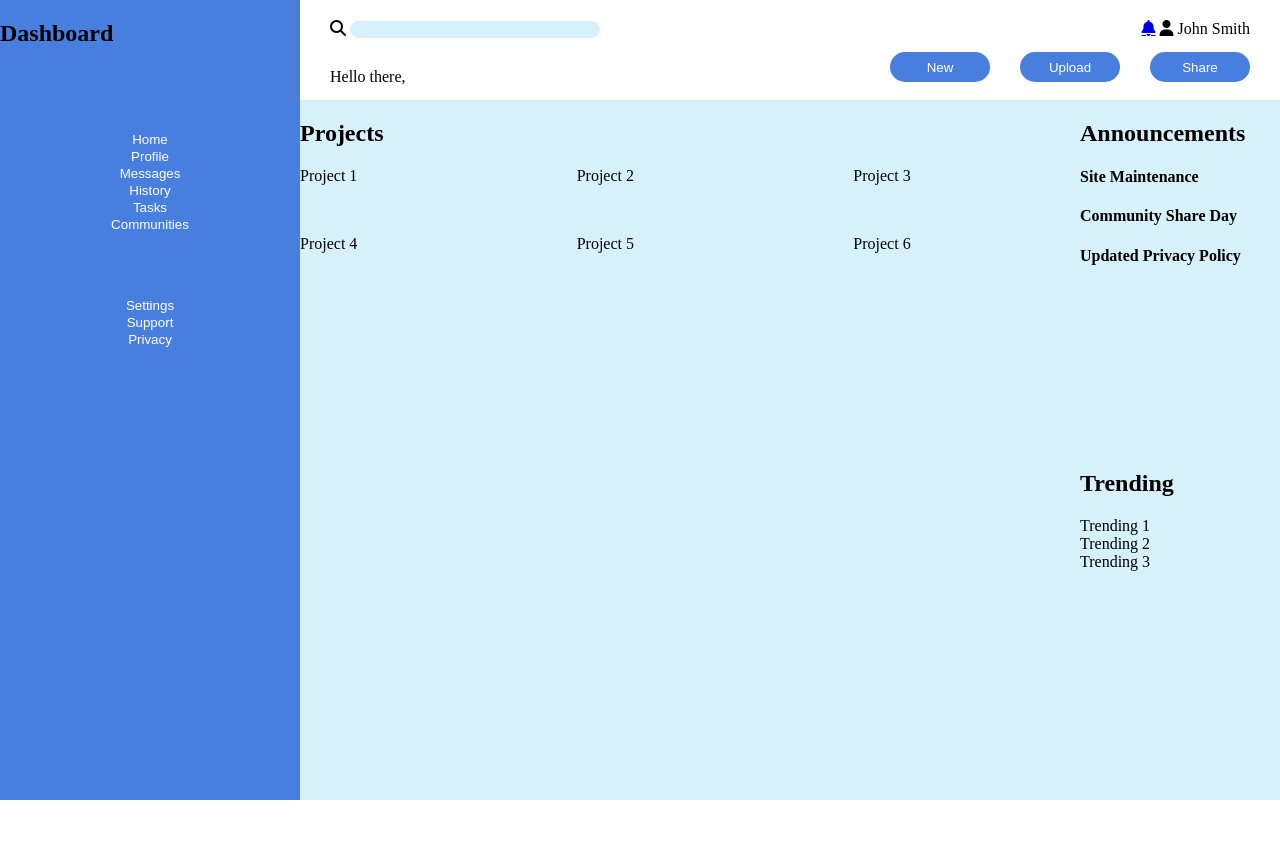
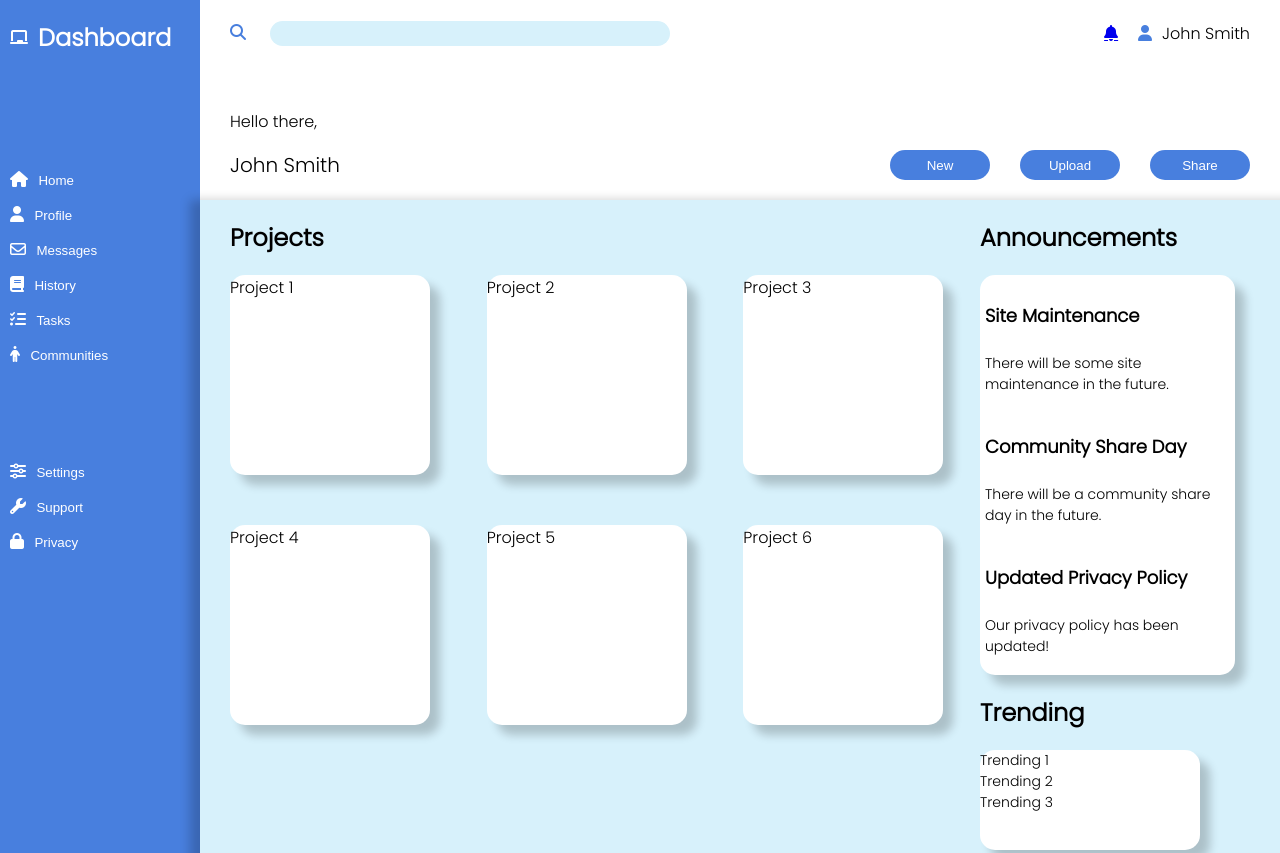
Before and after one commit to GabeEss/Admin-Dashboard, a plain HTML site: page index.html in a window 1280 px wide. Shown: the top 853 px of the page. Before the commit the page ends 800 px from the top, so only its background shows below. Drawn offline with Linux system fonts and the light colour scheme; a web font is replaced by a local one.

Commit message:
Tweaked the layout of the dashboard so that the icons aligned on the sidebar. Formatted and styled the containers in the main content.

```diff
--- a/index.html
+++ b/index.html
@@ -7,6 +7,9 @@
     <title>Dashboard</title>
     <link rel="stylesheet" href="styles.css">
     <script src="https://kit.fontawesome.com/7bad907976.js" crossorigin="anonymous"></script>
+    <link rel="preconnect" href="https://fonts.googleapis.com">
+    <link rel="preconnect" href="https://fonts.gstatic.com" crossorigin>
+    <link href="https://fonts.googleapis.com/css2?family=Hanken+Grotesk:wght@300&family=Poppins:wght@300&family=Rubik+80s+Fade&display=swap" rel="stylesheet">
 </head>
 <script>
     const DEFAULT_USERNAME = "John Smith";
@@ -22,11 +25,11 @@
                 </div>
 
                 <div class="user">
-                    <label for="bell"></label>
-                    <a href="#" class="fa-solid fa-bell"></a>
-
+                    <label for="bell" id="bell"><a href="#" class="fa-solid fa-bell"></a></label>
+                    <div class="user-header">
                         <i class="fa-solid fa-user"></i>
                         <span class="username"></span>
+                    </div>
                 </div>
               </form>
         </div>
@@ -44,20 +47,48 @@
     </header>
     <sidebar>
         <div class="dashboard-title">
-            <h2>Dashboard</h2>
+            <label for="dashboardicon"><i class="fa-solid fa-chalkboard"></i></label>
+            <h2 id="dash">Dashboard</h2>
         </div>
         <div class="option-buttons">
+            <div class="button-group">
+                <label for="homeicon"><i class="fa-solid fa-house"></i></label>
                 <button class="option-b">Home</button>
+            </div>
+            <div class="button-group">
+                <label for="profileicon"><i class="fa-solid fa-user"></i></label>
                 <button class="option-b">Profile</button>
+            </div>
+            <div class="button-group">
+                <label for="messagesicon"><i class="fa-regular fa-envelope"></i></label>
                 <button class="option-b">Messages</button>
+            </div>
+            <div class="button-group">
+                <label for="historyicon"><i class="fa-solid fa-book"></i></label>
                 <button class="option-b">History</button>
+            </div>
+            <div class="button-group">
+                <label for="tasksicon"><i class="fa-solid fa-list-check"></i></label>
                 <button class="option-b">Tasks</button>
+            </div>
+            <div class="button-group">
+                <label for="communitiesicon"><i class="fa-solid fa-person"></i></label>
                 <button class="option-b">Communities</button>
             </div>
+        </div>
         <div class="settings-buttons">
+            <div class="button-group">
+                <label for="settingsicon"><i class="fa-solid fa-sliders"></i></label>
                 <button class="settings-b">Settings</button>
+            </div>
+            <div class="button-group">
+                <label for="supporticon"><i class="fa-solid fa-wrench"></i></label>
                 <button class="settings-b">Support</button>
+            </div>
+            <div class="button-group">
+                <label for="privacyicon"><i class="fa-solid fa-lock"></i></label>
                 <button class="settings-b">Privacy</button>
+            </div>
         </div>
     </sidebar>
     <maincontent>
@@ -74,15 +105,19 @@
         </div>
         <div class="announcements">
             <div class="a-header"><h2>Announcements</h2></div>
-            <div><h4>Site Maintenance</h4></div>
-            <div><h4>Community Share Day</h4></div>
-            <div><h4>Updated Privacy Policy</h4></div>
+            <div class="announce">
+                <div><h4>Site Maintenance</h4><p>There will be some site maintenance in the future.</p></div>
+                <div><h4>Community Share Day</h4><p>There will be a community share day in the future.</p></div>
+                <div><h4>Updated Privacy Policy</h4><p>Our privacy policy has been updated!</p></div>
+            </div>
         </div>
         <div class="trending">
             <div class="t-header"><h2>Trending</h2></div>
+            <div class="trend">
                 <div>Trending 1</div>
                 <div>Trending 2</div>
                 <div>Trending 3</div>
+            </div>
         </div>
     </maincontent>
     </div>
--- a/styles.css
+++ b/styles.css
@@ -1,6 +1,8 @@
 body{
     height: 100vh;
     margin: 0;
+    font-family: 'Poppins', sans-serif;
+
 }
 
 :root {
@@ -9,14 +11,14 @@ body{
     --button-radius: 15px;
   }
 
-.username{
-
+.greeting>.username{
+    font-size: 20px;
 }
 
 .container{
     display: grid;
-    grid-template-columns: minmax(200px, 300px) 1fr;
-    grid-template-rows: 100px 1fr;
+    grid-template-columns: minmax(150px, 200px) 1fr;
+    grid-template-rows: 200px 1fr;
     height: 100vh;
 }
 
@@ -35,19 +37,51 @@ header{
     margin-left: 30px;
 }
 
+.uppersearch{
+    display: flex;
+}
+
 input[type="search"] {
-    min-width: 250px;
-    max-width: 500px;
+    width: 400px;
+    height: 25px;
     border-radius: 20px;
     border-style: none;
     background-color: rgb(215, 241, 251);
+    white-space: nowrap;
+    overflow: hidden;
+    text-overflow: ellipsis;
+  }
+
+  #search{
+    margin-left: 20px;
+    flex-grow: 1;
+    display: inline-block;
+  }
+
+  .fa-magnifying-glass {
+  }
+
+  .user{
+    display: flex;
+    flex-direction: row;
+    align-items: center;
+    gap: 20px;
+  }
+
+  .user-header{
+    display: flex;
+    flex-direction: row;
+    align-items: center;
+    gap: 10px;
   }
 
 .lower-header{
     display: flex;
     justify-content: space-between;
+    align-items: flex-end;
     margin-right: 30px;
     margin-left: 30px;
+    margin-bottom: 20px;
 }
 
 .header-buttons{
@@ -64,18 +98,34 @@ input[type="search"] {
     height: 30px;
 }
 
+header i{
+    color: var(--button-color);
+}
+
 sidebar{
     background-color: var(--button-color);
     grid-row: 1/3;
     grid-column: 1/1;
     display: flex;
     flex-direction: column;
+    align-items: flex-start;
     gap: 8%;
+    text-align: start;
 }
 
 sidebar>div{
+    margin-left: 10px;
+}
+
+div.option-buttons, div.settings-buttons{
+    flex-direction: column;
     display: flex;
-    flex-direction: column;
+    gap: 10px;
+}
+
+.option-b, .settings-b{
+    display: inline-flex;
+    align-items: center;
 }
 
 sidebar button{
@@ -85,17 +135,40 @@ sidebar button{
     outline-style: none;
 }
 
+.dashboard-title
+{
+    display: flex;
+    justify-content: center;
+    align-items: center;
+    gap: 10px;
+}
+
+.button-group{
+}
+
+#dash{
+    color: var(--button-font-c);
+}
+
+sidebar i{
+    color: white;
+    flex-shrink: 0;
+}
+
 maincontent{
+    box-shadow: 10px 20px 10px 20px rgba(0, 0, 0, 0.2);
     background-color: rgb(215, 241, 251);
     grid-row: 2/2;
     grid-column: 2/2;
     display: grid;
-    grid-template-columns: 1fr 200px;
+    grid-template-columns: 1fr 300px;
     grid-template-rows: 1fr 1fr;
 }
 
 .projects-grid {
-    grid-row: 1/2;
+    margin-right: 30px;
+    margin-left: 30px;
+    grid-row: 1/3;
     grid-column: 1/1;
   }
 
@@ -116,5 +189,40 @@ maincontent{
 }
 
   .project {
-    /* CSS styles for the project elements */
+    box-shadow: 10px 10px 10px rgba(0, 0, 0, 0.2);
+    height: 200px;
+    width: 200px;
+    border-radius: 15px;
+    background-color: white;
   }
+
+  .announce h4{
+    font-size: 18px;
+  }
+
+  .announce{
+    display: flex;
+    flex-direction: column;
+    justify-content: center;
+    align-items: center;
+    font-size: 14px;
+    border-radius: 15px;
+    box-shadow: 10px 10px 10px rgba(0, 0, 0, 0.2);
+    height: 400px;
+    width: 250px;
+    padding-left: 5px;
+    background-color: white;
+  }
+
+  .trend h4{
+    font-size: 16px;
+  }
+
+  .trend{
+    font-size: 14px;
+    border-radius: 15px;
+    box-shadow: 10px 10px 10px rgba(0, 0, 0, 0.2);
+    height: 100px;
+    width: 220px;
+    background-color: white;
+  }
```
Lines whose indentation alone changed are shown as unchanged.
